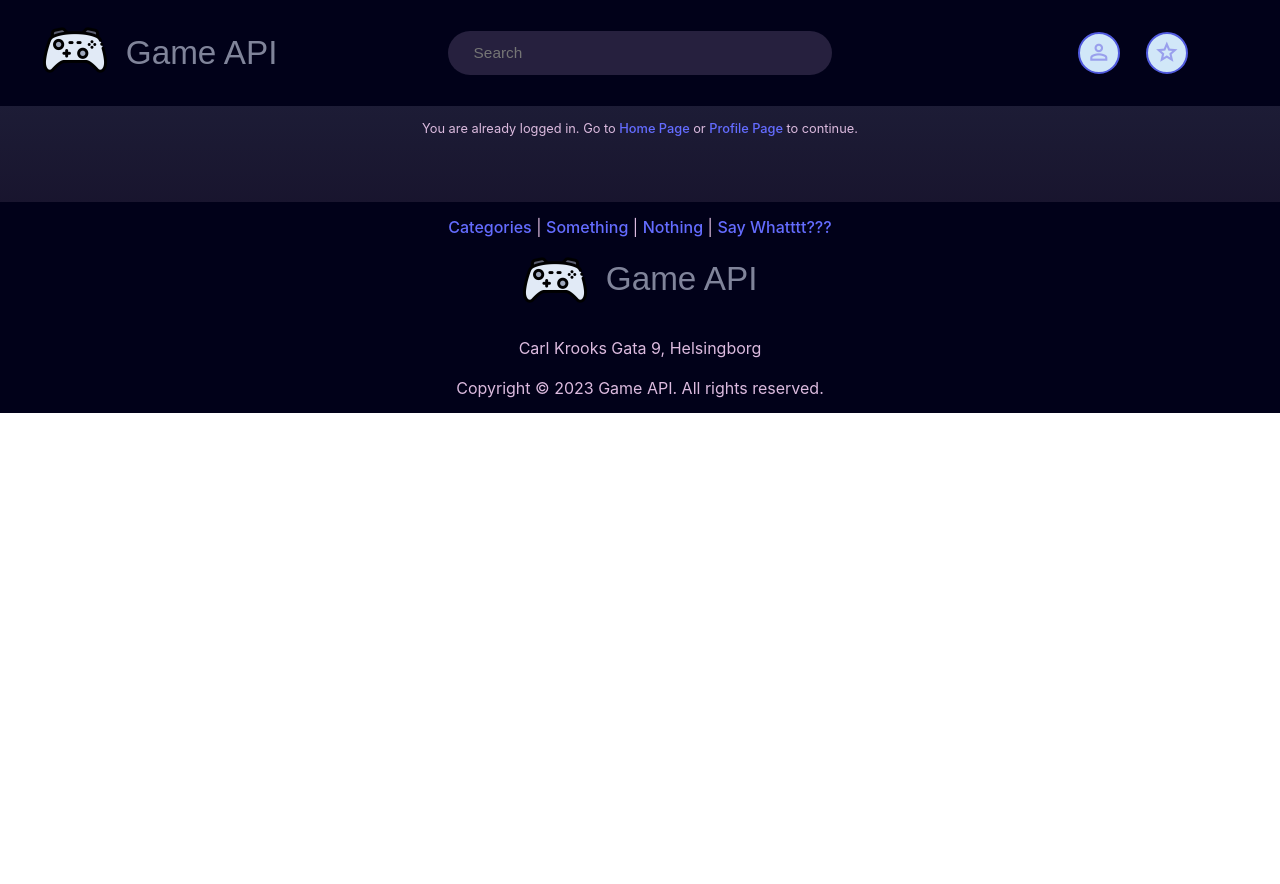
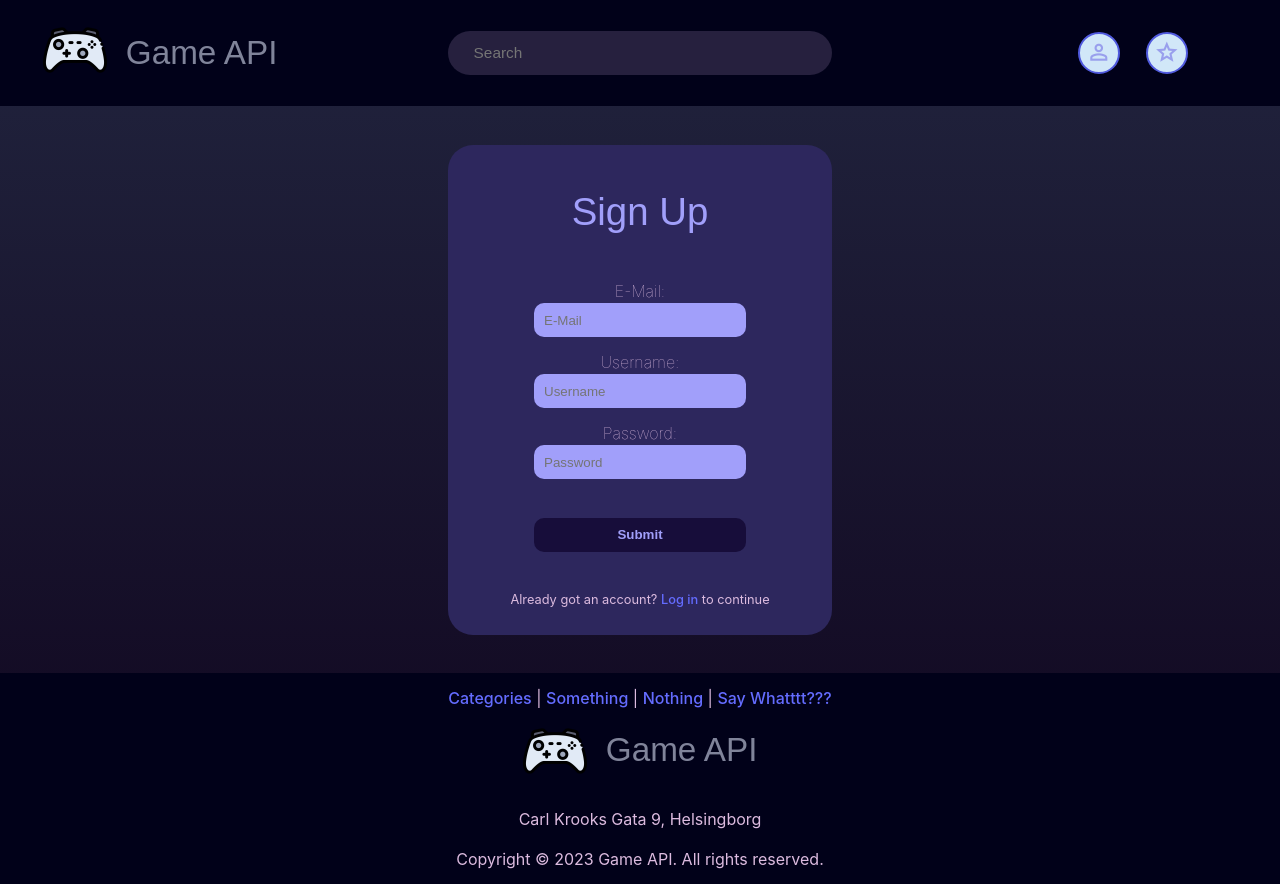
Before and after one commit to Eduard4002/steam-API-project, a React (Vite) app: page /signup in a window 1280 px wide. Before the commit the page ends 800 px from the top, so only its background shows below. Built offline with nearby package versions, Linux system fonts and the light colour scheme.

Commit message:
Merge branch 'main' of https://github.com/Eduard4002/steam-API-project

```diff
--- a/src/signUpPage.jsx
+++ b/src/signUpPage.jsx
@@ -13,12 +13,14 @@ function SignUp() {
 
     const userKey = username;
 
-    let userData = [];
+    let userData = { email, username, password, id: uuidv4(), favorites: [] };
+
+    /* let userData = [];
     userData.push({ "email": email });
     userData.push({ "username": username });
     userData.push({ "password": password });
     userData.push({ "id": uuidv4() });
-    userData.push({ "favorites": [] });
+    userData.push({ "favorites": [] }); */
 
     const userDataString = JSON.stringify(userData);
 
@@ -26,7 +28,7 @@ function SignUp() {
     //   alert("Username is taken.");
     //   return;
     // }
-    let usersLocalstorage = window.localStorage.getItem("users");
+    /*let usersLocalstorage = window.localStorage.getItem("users");
     if (usersLocalstorage) {
       let users = JSON.parse(window.localStorage.getItem("users"));
       users.push(userData);
@@ -35,8 +37,9 @@ function SignUp() {
       window.localStorage.setItem("users", userDataString);
     }
 
+    window.localStorage.setItem("CurrLogged", userData.id); */
 
-    window.localStorage.setItem("CurrLogged", userData.id);
+    window.localStorage.setItem("user", userDataString);
 
 
     navigate("/");
@@ -45,14 +48,14 @@ function SignUp() {
   // Check if there's a 'logged' key in localStorage
   const loggedInUserId = localStorage.getItem("CurrLogged");
 
-  if (loggedInUserId != "0") {
+  /*if (loggedInUserId != "0") {
     return (
       <p className="logInQ">
         You are already logged in. Go to <Link to={"/"}> Home Page </Link> or{" "}
         <Link to={"/profile"}> Profile Page </Link> to continue.{" "}
       </p>
     );
-  }
+  } */
 
   return (
     <>
```
